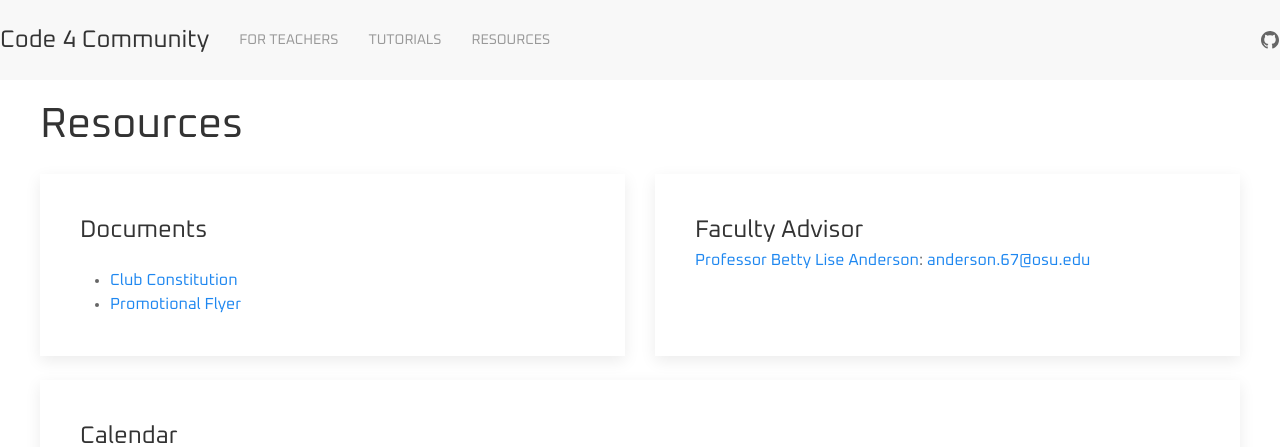
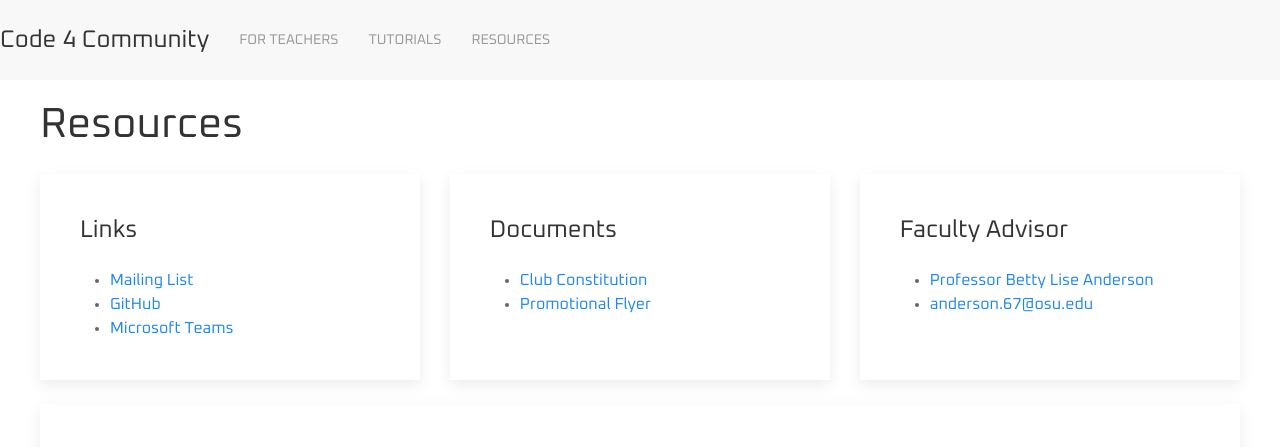
Before and after one commit to Code4Community/Code4Community.github.io, a Jekyll site: the page built from resources.html, in a window 1280 px wide. Shown: the top 447 px of the page. Built offline with Jekyll 4.4.1, drawn with Linux system fonts in a browser that asks for light colours; nearby versions of some CDN libraries.

Commit message:
Add links to resources page

```diff
--- a/_layouts/page.html
+++ b/_layouts/page.html
@@ -35,7 +35,6 @@
         </div>
         <div class="uk-navbar-right">
             <div class="uk-navbar-item">
-                <a id="desktop-github-icon" href="https://github.com/code4community" target="blank" rel="noopener" uk-icon="icon: github"></a>
                 <a id="hamburger-button" class="uk-navbar-toggle" uk-toggle="target: #mobile-sidebar" uk-navbar-toggle-icon></a>
             </div>
         </div>
--- a/index.html
+++ b/index.html
@@ -55,10 +55,6 @@ layout: page
         target="blank" rel="noopener">
         <span class="button-icon" uk-icon="icon: mail"></span>
         <span>Join Our Mailing List</span>
-    </a>
-    <a class="uk-button uk-button-primary uk-flex uk-flex-center" href="https://github.com/code4community" target="blank" rel="noopener">
-        <span class="button-icon" uk-icon="icon: github"></span>
-        <span>View Our GitHub</span>
     </a>
     <a class="uk-button uk-button-primary uk-flex uk-flex-center" href="https://docs.google.com/forms/d/e/1FAIpQLSdQWdiVJvrZl-Xe8PHy7OmbkejtYxj2b-Np_5OuLCScHE9e-w/viewform?usp=sf_link" target="blank" rel="noopener">
         <span class="button-icon" uk-icon="icon: github"></span>
--- a/resources.html
+++ b/resources.html
@@ -32,7 +32,18 @@ permalink: /resources
 
 <br>
 
-<div class="uk-grid-medium uk-child-width-1-2@m uk-grid-match" uk-grid>
+<div class="uk-grid-medium uk-child-width-1-3@m uk-grid-match" uk-grid>
+    <div>
+        <div class="uk-card uk-card-default uk-card-body">
+            <h2 class="uk-card-title">Links</h2>
+            <ul>
+                <li><a target="blank" rel="noopener" href="http://eepurl.com/hoDfgz">Mailing List</a></li>
+                <li><a target="blank" rel="noopener" href="https://github.com/Code4Community">GitHub</a></li>
+                <li><a target="blank" rel="noopener" href="https://teams.microsoft.com/l/team/19%3awq2raQ28xhVfHI-MWqCd1j5wJ1TX69biVQe0vr0tv9o1%40thread.tacv2/conversations?groupId=d8822429-0f64-4450-99c7-46eb0ca6aeed&tenantId=eb095636-1052-4895-952b-1ff9df1d1121">Microsoft Teams</a></li>
+            </ul>
+        </div>
+    </div>
+
     <div>
         <div class="uk-card uk-card-default uk-card-body">
             <h2 class="uk-card-title">Documents</h2>
@@ -41,7 +52,7 @@ permalink: /resources
                         href="https://activities.osu.edu/posts/studentorgs/constitutions/2017_10_19_09_07_16_6056.pdf">Club
                         Constitution</a>
                 </li>
-                <li><a href="/resources/flyer.pdf">Promotional Flyer</a></li>
+                <li><a target="blank" rel="noopener" href="/resources/flyer.pdf">Promotional Flyer</a></li>
             </ul>
         </div>
     </div>
@@ -49,8 +60,10 @@ permalink: /resources
     <div>
         <div class="uk-card uk-card-default uk-card-body">
             <h2 class="uk-card-title">Faculty Advisor</h2>
-            <a href="https://www2.ece.ohio-state.edu/~anderson/">Professor Betty Lise Anderson</a>: <a target="blank"
-                rel="noopener" href="mailto:anderson.67@osu.edu">anderson.67@osu.edu</a>
+            <ul>
+                <li><a target="blank" rel="noopener" href="https://www2.ece.ohio-state.edu/~anderson/">Professor Betty Lise Anderson</a></li>
+                <li><a href="mailto:anderson.67@osu.edu">anderson.67@osu.edu</a></li>
+            </ul>
         </div>
     </div>
 </div>
@@ -71,7 +84,7 @@ permalink: /resources
 
 <div class="uk-card uk-card-default uk-card-body">
     <h4>About This Site</h4>
-    <p><a href="https://getuikit.com">UIKit</a> is available under the MIT License</p>
-    <p><a href="https://github.com/sindresorhus/github-markdown-css">github-markdown-css</a> is available under the MIT
+    <p><a target="blank" rel="noopener" href="https://getuikit.com">UIKit</a> is available under the MIT License</p>
+    <p><a target="blank" rel="noopener" href="https://github.com/sindresorhus/github-markdown-css">github-markdown-css</a> is available under the MIT
         License</p>
 </div>
--- a/teachers.html
+++ b/teachers.html
@@ -63,7 +63,7 @@ permalink: /teachers
         <div class="uk-card uk-card-default uk-card-body">
             <h2 class="uk-card-title">Important Notice for Autumn 2021</h2>
             <p>
-                We are working hard to determine the state of our outreach for this fall.  No matter if we end up doing in-person outreach, virtual outreach, or a bit of both, we look forward to serving you and your students.  If you are interested in a having a Code 4 Community Workshop at your school, please email me at gruber.173@osu.edu!
+                We are working hard to determine the state of our outreach for this year. Whether we do in-person outreach, virtual outreach, or a bit of both, we look forward to serving you and your students. If you are interested in a having a Code 4 Community workshop at your school, please email us at <a href="mailto:c4cosu@gmail.com">c4cosu@gmail.com</a>!
             </p>
         </div>
     </div>
```
Also changed, not shown: other parts of index.html (+1 -1 lines).
